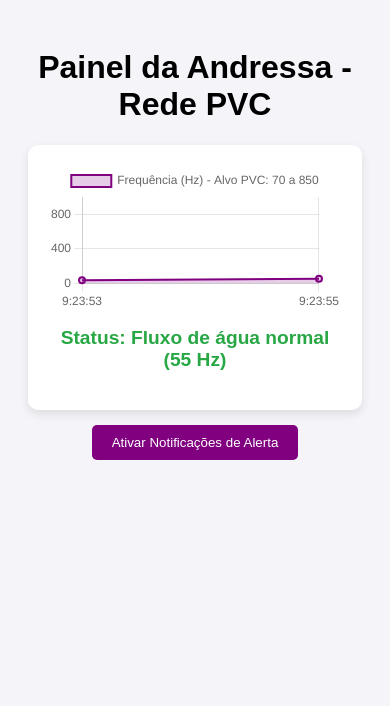
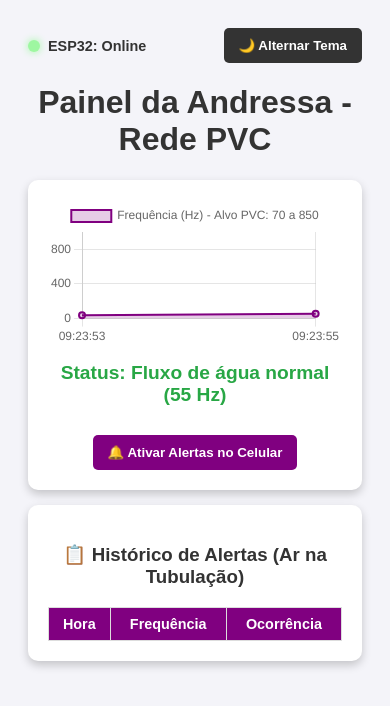
Before and after one commit to andressa1999souza-png/acustico, a plain HTML site: page index.html in a window 390 px wide. Drawn offline with nearby package versions, Linux system fonts and the light colour scheme.

Commit message:
adicionando modo escuro e tabela de historico

```diff
--- a/index.html
+++ b/index.html
@@ -3,51 +3,134 @@
 <head>
     <meta charset="UTF-8">
     <meta name="viewport" content="width=device-width, initial-scale=1.0">
-    <title>Painel da Andressa - Teste</title>
+    <title>Painel da Andressa - Monitoramento</title>
     <link rel="manifest" href="manifest.json">
     <meta name="theme-color" content="purple">
 
     <script src="https://cdn.jsdelivr.net/npm/chart.js"></script>
 
     <style>
-        body { font-family: Arial, sans-serif; text-align: center; padding: 20px; background-color: #f4f4f9; }
-        .grafico-container { background: white; padding: 20px; border-radius: 10px; box-shadow: 0px 4px 10px rgba(0,0,0,0.1); max-width: 600px; margin: 0 auto; }
+        /* Variáveis de cores para facilitar o Modo Escuro */
+        :root {
+            --cor-fundo: #f4f4f9;
+            --cor-container: white;
+            --cor-texto: #333;
+            --cor-borda: #ddd;
+        }
+
+        .dark-mode {
+            --cor-fundo: #1a1a2e;
+            --cor-container: #16213e;
+            --cor-texto: #e94560;
+            --cor-borda: #444;
+            color: white;
+        }
+
+        body { font-family: Arial, sans-serif; text-align: center; padding: 20px; background-color: var(--cor-fundo); color: var(--cor-texto); transition: 0.3s; }
+
+        .container { background: var(--cor-container); padding: 20px; border-radius: 10px; box-shadow: 0px 4px 10px rgba(0,0,0,0.2); max-width: 600px; margin: 15px auto; transition: 0.3s; }
+
+        /* Estilos do LED */
+        .painel-topo { display: flex; justify-content: space-between; align-items: center; max-width: 600px; margin: 0 auto; }
+        .led-status { display: flex; align-items: center; gap: 8px; font-weight: bold; font-size: 0.9em; }
+        .bolinha-led { width: 12px; height: 12px; background-color: #00ff00; border-radius: 50%; box-shadow: 0 0 8px #00ff00; animation: piscarLed 1.5s infinite; }
+
+        /* Status do Gráfico */
         .status-normal { color: #28a745; font-weight: bold; margin-top: 15px; font-size: 1.2em; }
         .status-alerta { color: #dc3545; font-weight: bold; margin-top: 15px; font-size: 1.2em; animation: piscar 1s infinite; }
 
+        /* Tabela de Histórico */
+        table { width: 100%; border-collapse: collapse; margin-top: 10px; font-size: 0.9em; color: var(--cor-texto); }
+        th, td { border: 1px solid var(--cor-borda); padding: 8px; text-align: center; }
+        th { background-color: purple; color: white; }
+
+        /* Botões */
+        button { padding: 10px 15px; background-color: purple; color: white; border: none; border-radius: 5px; cursor: pointer; font-weight: bold; transition: 0.2s; }
+        button:hover { background-color: #6a0dad; }
+        .btn-tema { background-color: #333; }
+        .dark-mode .btn-tema { background-color: #f1c40f; color: #333; }
+
         @keyframes piscar { 50% { opacity: 0.5; } }
-        button { margin-top: 15px; padding: 10px 20px; background-color: purple; color: white; border: none; border-radius: 5px; cursor: pointer; }
-        button:hover { background-color: #6a0dad; }
+        @keyframes piscarLed { 0% {opacity: 1;} 50% {opacity: 0.3;} 100% {opacity: 1;} }
     </style>
 </head>
 <body>
+
+    <div class="painel-topo">
+        <div class="led-status">
+            <div class="bolinha-led"></div> ESP32: Online
+        </div>
+        <button class="btn-tema" onclick="mudarTema()">🌙 Alternar Tema</button>
+    </div>
+
     <h1>Painel da Andressa - Rede PVC</h1>
 
-    <div class="grafico-container">
+    <div class="container">
         <canvas id="graficoFrequencia"></canvas>
         <p id="textoStatus" class="status-normal">Aguardando dados...</p>
+        <button onclick="solicitarPermissaoNotificacao()" style="margin-top: 10px;">🔔 Ativar Alertas no Celular</button>
     </div>
 
-    <button onclick="solicitarPermissaoNotificacao()">Ativar Notificações de Alerta</button>
+    <div class="container">
+        <h3>📋 Histórico de Alertas (Ar na Tubulação)</h3>
+        <table>
+            <thead>
+                <tr>
+                    <th>Hora</th>
+                    <th>Frequência</th>
+                    <th>Ocorrência</th>
+                </tr>
+            </thead>
+            <tbody id="corpoTabela">
+                </tbody>
+        </table>
+    </div>
 
     <script>
+        // Função do Modo Escuro
+        function mudarTema() {
+            document.body.classList.toggle('dark-mode');
+        }
+
+        // Permissão de Notificação
         function solicitarPermissaoNotificacao() {
             if ("Notification" in window) {
                 Notification.requestPermission().then(permission => {
-                    if (permission === "granted") alert("Notificações ativadas!");
+                    if (permission === "granted") alert("Notificações ativadas com sucesso!");
                 });
             }
         }
 
         function enviarNotificacao(frequencia) {
             if ("Notification" in window && Notification.permission === "granted") {
-                new Notification("⚠️ ALERTA: Ar na Tubulação (PVC)!", {
-                    body: `Ruído de ar detectado na frequência de ${frequencia}Hz.`,
+                new Notification("⚠️ ALERTA ESP32: Ar na Tubulação!", {
+                    body: `O sensor detectou ruído de ar (PVC) em ${frequencia}Hz.`,
                     vibrate: [200, 100, 200]
                 });
             }
         }
 
+        // Adiciona linha na tabela de histórico
+        function registrarHistorico(tempo, frequencia) {
+            const tabela = document.getElementById('corpoTabela');
+            const novaLinha = document.createElement('tr');
+
+            novaLinha.innerHTML = `
+                <td>${tempo}</td>
+                <td style="color: #dc3545; font-weight: bold;">${frequencia} Hz</td>
+                <td>Ar Detectado ⚠️</td>
+            `;
+
+            // Coloca a nova linha sempre no topo
+            tabela.insertBefore(novaLinha, tabela.firstChild);
+
+            // Limita o histórico a 5 linhas para não encher a tela
+            if(tabela.children.length > 5) {
+                tabela.removeChild(tabela.lastChild);
+            }
+        }
+
+        // Configuração do Gráfico
         const ctx = document.getElementById('graficoFrequencia').getContext('2d');
         const meuGrafico = new Chart(ctx, {
             type: 'line',
@@ -67,43 +150,46 @@
                 responsive: true,
                 animation: false,
                 scales: {
-                    // Eixo Y ajustado para dar zoom na área que importa (0 a 1000 Hz)
                     y: { beginAtZero: true, max: 1000 }
                 }
             }
         });
 
+        // Função Principal que atualiza tudo
         function atualizarPainel(novoTempo, novaFrequencia) {
+            // Atualiza Gráfico
             meuGrafico.data.labels.push(novoTempo);
             meuGrafico.data.datasets[0].data.push(novaFrequencia);
-
             if(meuGrafico.data.labels.length > 8) {
                 meuGrafico.data.labels.shift();
                 meuGrafico.data.datasets[0].data.shift();
             }
             meuGrafico.update();
 
+            // Atualiza Textos e Dispara Alertas
             const textoStatus = document.getElementById('textoStatus');
 
-            // Lógica travada nos dados de PVC
             if (novaFrequencia >= 70 && novaFrequencia <= 850) {
                 textoStatus.textContent = `⚠️ ALERTA: Ruído de Ar Detectado! (${novaFrequencia} Hz)`;
                 textoStatus.className = 'status-alerta';
                 enviarNotificacao(novaFrequencia);
+                registrarHistorico(novoTempo, novaFrequencia); // Salva na tabela
             } else {
                 textoStatus.textContent = `Status: Fluxo de água normal (${novaFrequencia} Hz)`;
                 textoStatus.className = 'status-normal';
             }
         }
 
-        // Simulação rodando:
+        // Simulador de Dados (Substitua depois pelo MQTT do ESP32)
         const dadosSimulados = [40, 55, 60, 450, 620, 50];
         let index = 0;
 
         setInterval(() => {
             if(index < dadosSimulados.length) {
                 let dataAtual = new Date();
-                let horaFormatada = dataAtual.getHours() + ":" + dataAtual.getMinutes() + ":" + dataAtual.getSeconds();
+                let horaFormatada = dataAtual.getHours().toString().padStart(2, '0') + ":" +
+                                    dataAtual.getMinutes().toString().padStart(2, '0') + ":" +
+                                    dataAtual.getSeconds().toString().padStart(2, '0');
 
                 atualizarPainel(horaFormatada, dadosSimulados[index]);
                 index++;
```
